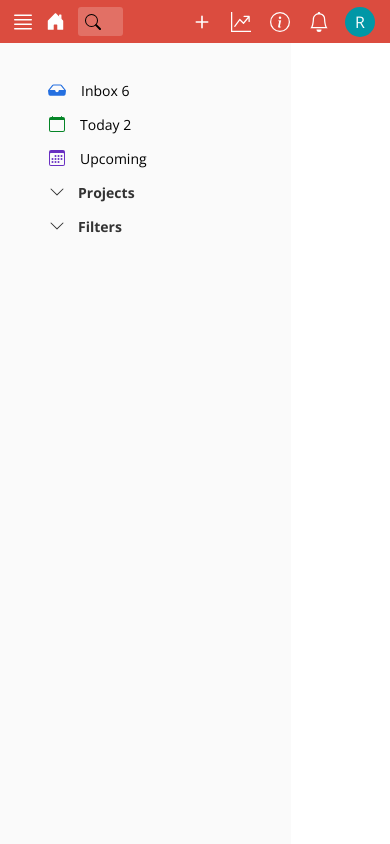
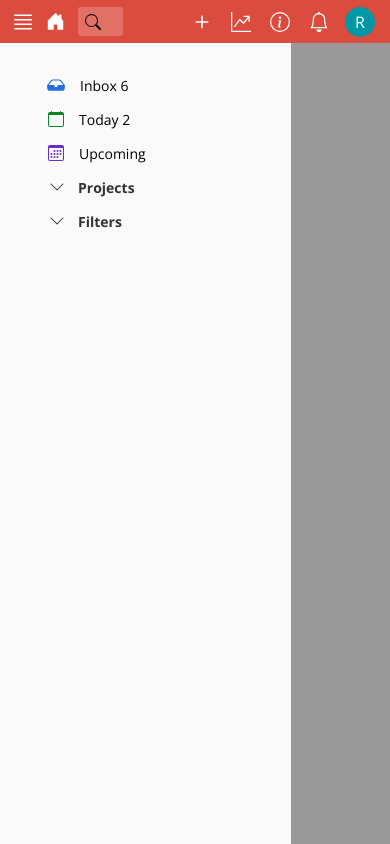
Before and after one commit to rafalrybicki/todoist_clone, a React (Create React App) app: page / in a window 390 px wide. Built offline with nearby package versions, Linux system fonts and the light colour scheme.

Commit message:
Add Menu toggling

```diff
--- a/src/App.js
+++ b/src/App.js
@@ -1,13 +1,19 @@
-import React from 'react';
+import React, { useState } from 'react';
 
 import AppBar from './components/AppBar'
 import Menu from './components/Menu';
 
 function App() {
+  const [menuOpen, setMenuOpen] = useState(true);
+
+  const toggleMenu = () => {
+    setMenuOpen(!menuOpen);
+  }
+
   return (
     <div className="App">
-      <AppBar />
-      <Menu />
+      <AppBar toggleMenu={toggleMenu} />
+      <Menu isOpen={menuOpen} close={toggleMenu}/>
     </div>
   );
 }
--- a/src/components/AppBar/index.js
+++ b/src/components/AppBar/index.js
@@ -45,15 +45,19 @@
       margin-left: 3px;
    }
 
+   @media (max-width: 749px) {
+      z-index: 100;
+   }
+
    @media (min-width: 750px) {
       padding: 0 40px;
    }
 `
 
-function AppBar() {
+function AppBar({ toggleMenu }) {
    return (
       <StyledAppBar>
-         <IconBtn icon="menu" hoverColor="#e27065" />
+         <IconBtn icon="menu" hoverColor="#e27065" onClick={toggleMenu} />
          <IconBtn icon="home" hoverColor="#e27065" />
          <SearchInput />
          <IconBtn icon="plus" hoverColor="#e27065" />
--- a/src/components/Menu/ExpandableList.js
+++ b/src/components/Menu/ExpandableList.js
@@ -20,7 +20,7 @@
       font-size: 14px;
       height: 34px;
       width: 211px;
-      margin-left: 32px;
+      margin-left: 5px
    }
 
    button:nth-of-type(2) {
@@ -32,7 +32,6 @@
    &:hover button:nth-of-type(2) {
       visibility: visible;
    }
-
 
    button:nth-of-type(2) svg{
       fill: black;
--- a/src/components/Menu/ExpandableListItem.js
+++ b/src/components/Menu/ExpandableListItem.js
@@ -20,7 +20,7 @@
 
    .grip {
       position: absolute;
-      top: 9px;
+      top: 8px;
       left: 0;
       cursor: move;
       width: 20px
--- a/src/components/Menu/ListItem.js
+++ b/src/components/Menu/ListItem.js
@@ -5,10 +5,9 @@
 
 const StyledListItem = styled.li`
    padding-left: 11px;
-   flex-grow: 1;
+   display: flex;
    height: 34px;
-   display: flex;
-   align-items:center;
+   align-items: center;
    font-size: 14px;
    position: relative;
    cursor: pointer;
@@ -20,6 +19,7 @@
    }
 
    .link {
+      flex-grow: 1;
       padding-left: 15px
    }
 `
--- a/src/components/Menu/index.js
+++ b/src/components/Menu/index.js
@@ -1,21 +1,28 @@
-import React from 'react';
+import React, { useEffect, useState } from 'react';
 import styled from 'styled-components';
 
 import ExpandableList from './ExpandableList';
 import ExpandableListItem from './ExpandableListItem';
-import ListItem from './ListItem'
+import ListItem from './ListItem';
+import Overlay from '../shared/Overlay'
 
 const StyledMenu = styled.div`
    padding-top: 30px;
    background-color: #FAFAFA;
    height: calc(100vh - 43px);
+   width: ${props => props.isOpen ? '291px' : '0'};
+   padding-top: 25px;
+   font-size: 14px;
+   overflow-y: auto;
+   overflow-x: hidden;
+   transition: 0.2s width;
+   position: relative;
+   z-index: 1000;
+
+   > * {
       width: 291px;
-   padding: 30px 10px 0 ;
-   font-size: 14px;
-
-   ul {
-      width: 100%;
-      padding-left: 28px;
+      padding-left: 37px;
+      padding-right: 10px;
    }
 
    .inbox {
@@ -23,9 +30,21 @@
    }
 `
 
-function Menu() {
+function Menu({ isOpen, close }) {
+   const [mobile, setMobile] = useState(window.innerWidth < 750);
+
+   useEffect(() => {
+      function handleResize() {
+         setMobile(window.innerWidth < 750);
+      }
+
+      window.addEventListener('resize', handleResize);
+      return () => window.removeEventListener('resize', handleResize);
+   }, []);
+
    return (
-      <StyledMenu>
+      <>
+         <StyledMenu isOpen={isOpen}>
             <ul>
                <ListItem text="Inbox 6" icon="inbox" />
                <ListItem text="Today 2" icon="today" />
@@ -43,7 +62,10 @@
                <ExpandableListItem text="filter 2" icon="filter" />
                <ExpandableListItem text="filter 3" icon="filter" />
             </ExpandableList>
+
          </StyledMenu>
+         <Overlay show={isOpen && mobile} hide={close} />
+      </>
    )
 }
 
--- a/src/components/shared/IconBtn.js
+++ b/src/components/shared/IconBtn.js
@@ -16,12 +16,13 @@
    }
 `
 
-function IconBtn({ icon, width='32px', height='32px', hoverColor = 'white' }) {
+function IconBtn({ icon, width='32px', height='32px', hoverColor = 'white', onClick }) {
    return (
       <StyledIconBtn
          width={width}
          height={height}
          hoverColor={hoverColor}
+         onClick={onClick ? onClick : undefined }
       >
          <Icon icon={icon} />
       </StyledIconBtn>
--- /dev/null
+++ b/src/components/shared/Overlay.js
@@ -0,0 +1,22 @@
+import React from 'react';
+import styled from 'styled-components';
+
+const StyledOverlay = styled.div`
+   position: absolute;
+   top: 0;
+   left: 0;
+   z-index: ${props => props.show ? '1' : '-100'};
+   min-width: 100%;
+   min-height: 100%;
+   opacity: ${props => props.show ? '0.46' : '0'};
+   background-color: rgb(33, 33, 33);
+   transition: opacity .2s;
+`
+
+function Overlay({ show, hide }) {
+   return (
+      <StyledOverlay show={show} onClick={hide}></StyledOverlay>
+   )
+}
+
+export default Overlay
```
Also changed, not shown: 1 other file (tests, documents, lock files or other folders). Lines whose indentation alone changed are shown as unchanged.
